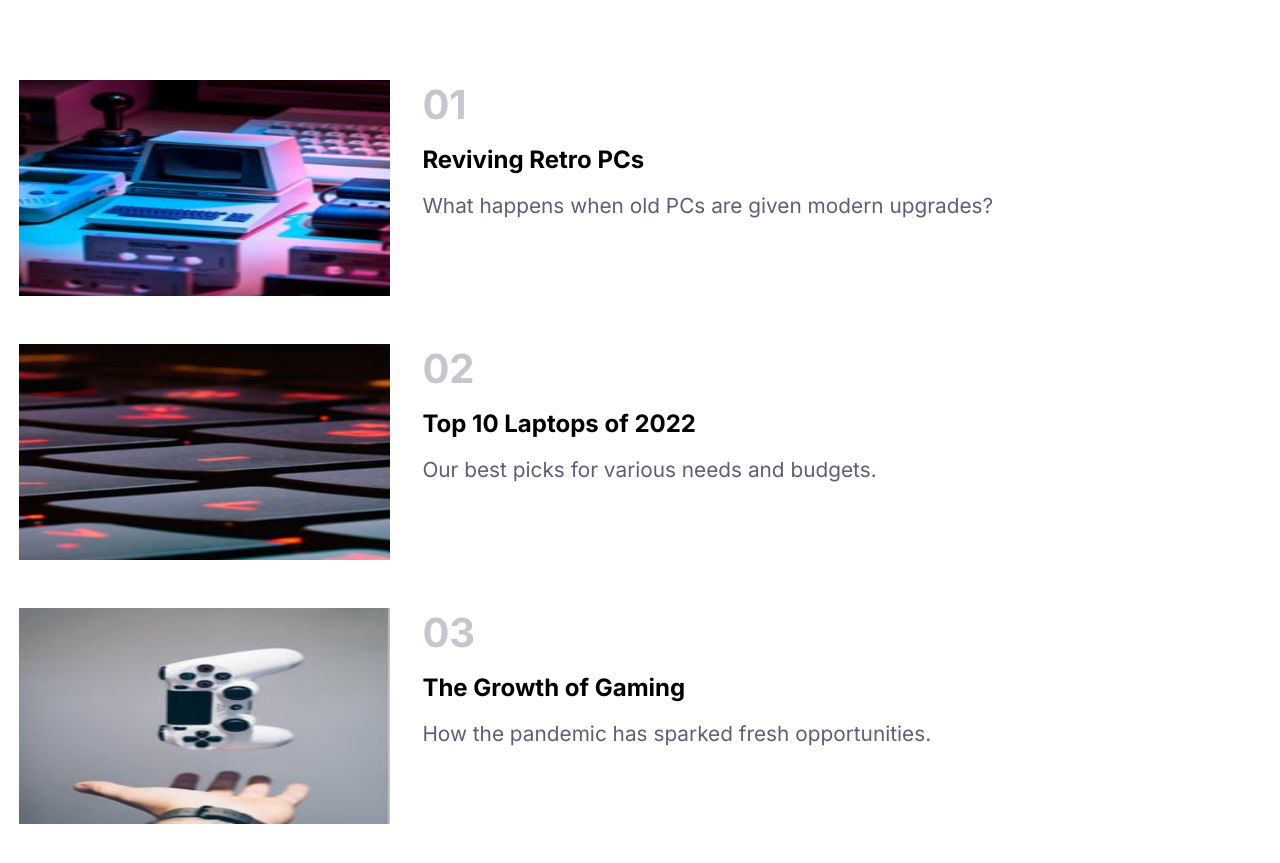
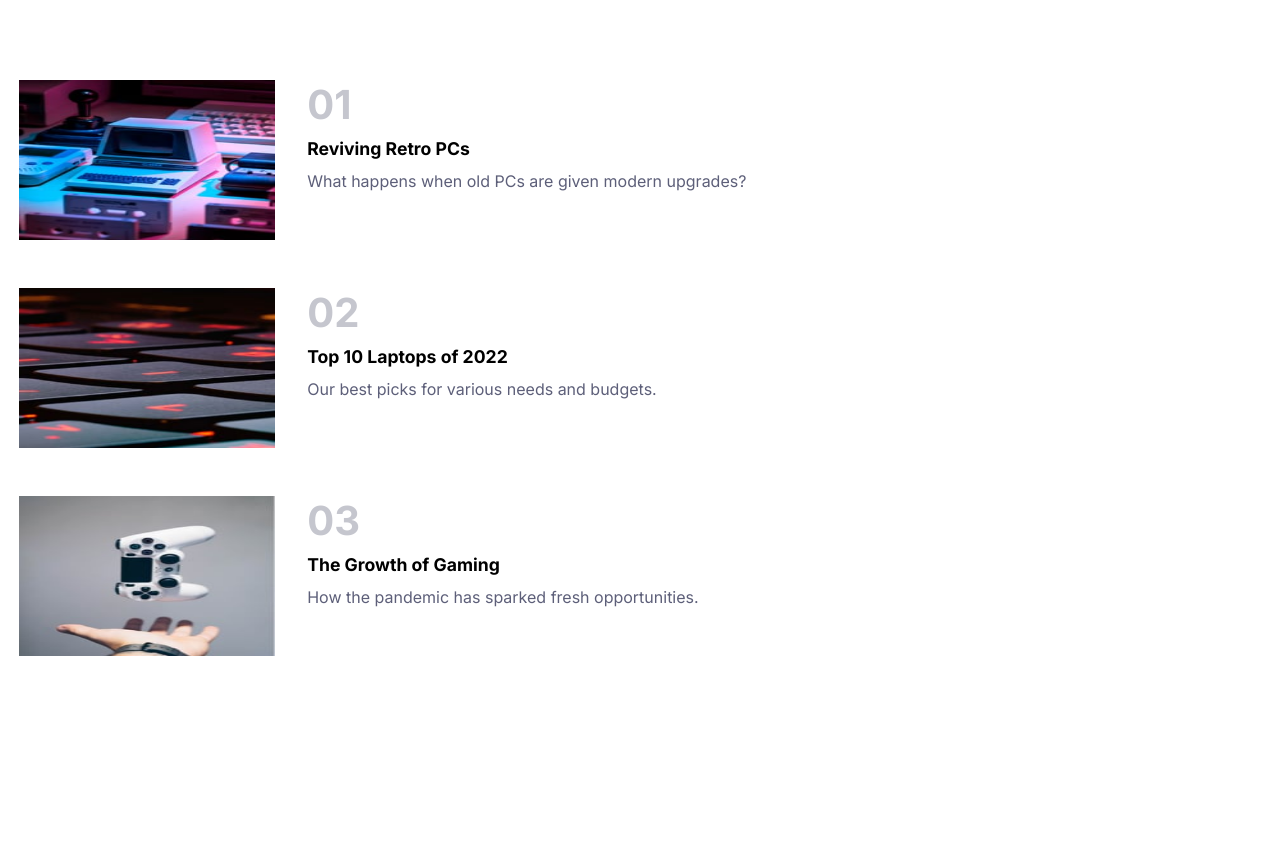
Before and after one commit to Hestaine/news-homepage-main, a plain HTML site: page index.html in a window 1280 px wide. Shown: the part 2028-2891 px from the top of the page. After the commit the page ends 2751 px from the top, so only its background shows below. Drawn offline with Linux system fonts and the light colour scheme.

Commit message:
yoiiiiiiii

```diff
--- a/index.html
+++ b/index.html
@@ -81,7 +81,7 @@
           <div class="tab-description">
             <h2 class="tab-h2">01</h2>
             <h3 class="tab-h3">Reviving Retro PCs</h3>
-            <p class="description-text">
+            <p class="description-text tab-p">
               What happens when old PCs are given modern upgrades?
             </p>
           </div>
@@ -95,7 +95,7 @@
           <div class="tab-description">
             <h2 class="tab-h2">02</h2>
             <h3 class="tab-h3">Top 10 Laptops of 2022</h3>
-            <p class="description-text">
+            <p class="description-text tab-p">
               Our best picks for various needs and budgets.
             </p>
           </div>
@@ -109,7 +109,7 @@
           <div class="tab-description">
             <h2 class="tab-h2">03</h2>
             <h3 class="tab-h3">The Growth of Gaming</h3>
-            <p class="description-text">
+            <p class="description-text tab-p">
               How the pandemic has sparked fresh opportunities.
             </p>
           </div>
--- a/style.css
+++ b/style.css
@@ -124,14 +124,15 @@ button {
 }
 
 .tab-img {
-  width: 29vw;
-  height: 27vh;
+  width: 20vw;
+  height: 20vh;
 }
 
 .tab-description {
   display: flex;
   flex-direction: column;
-  gap: 1rem;
+  gap: 0.6rem;
+  justify-content: flex-start;
 }
 
 .tab-h2 {
@@ -140,5 +141,10 @@ button {
 }
 
 .tab-h3 {
-  font-size: 1.5rem;
+  font-size: 1.1rem;
 }
+
+.tab-p {
+  font-size: 1rem;
+  line-height: 1.6rem;
+}
```
